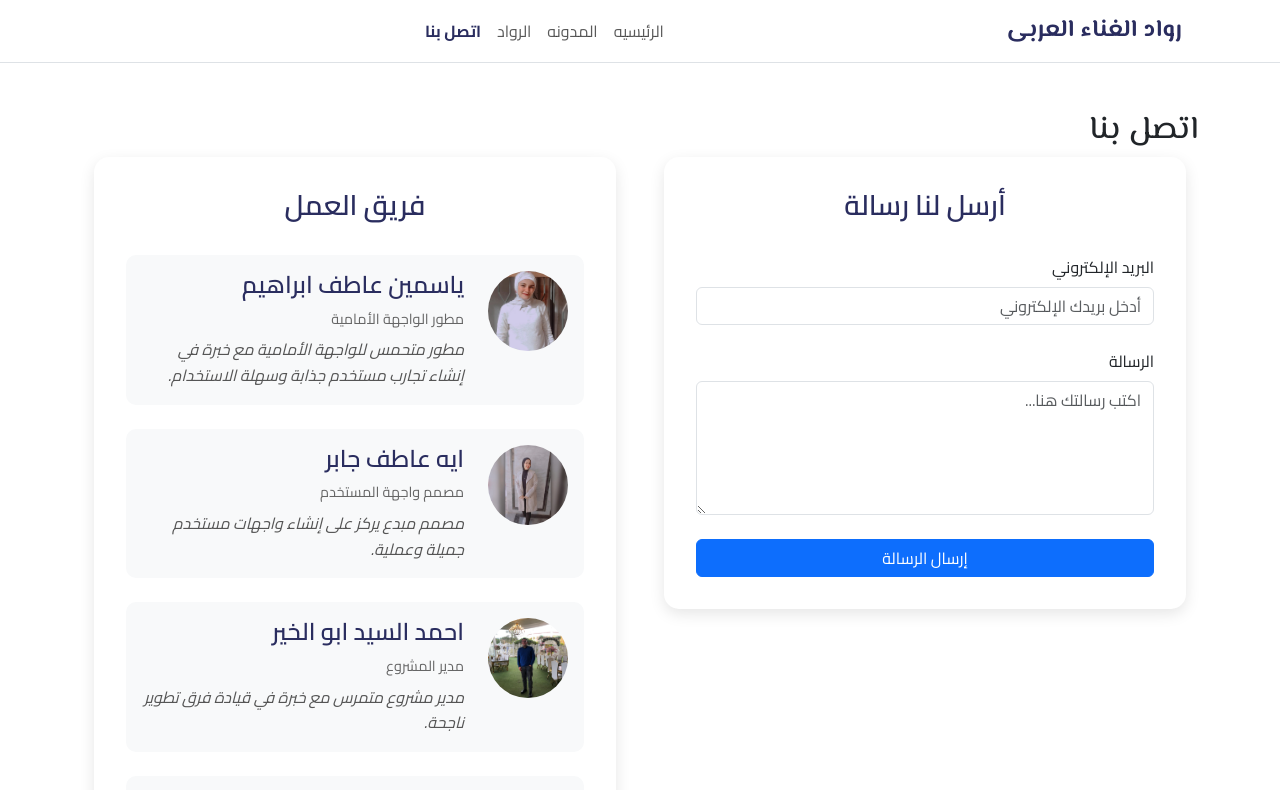
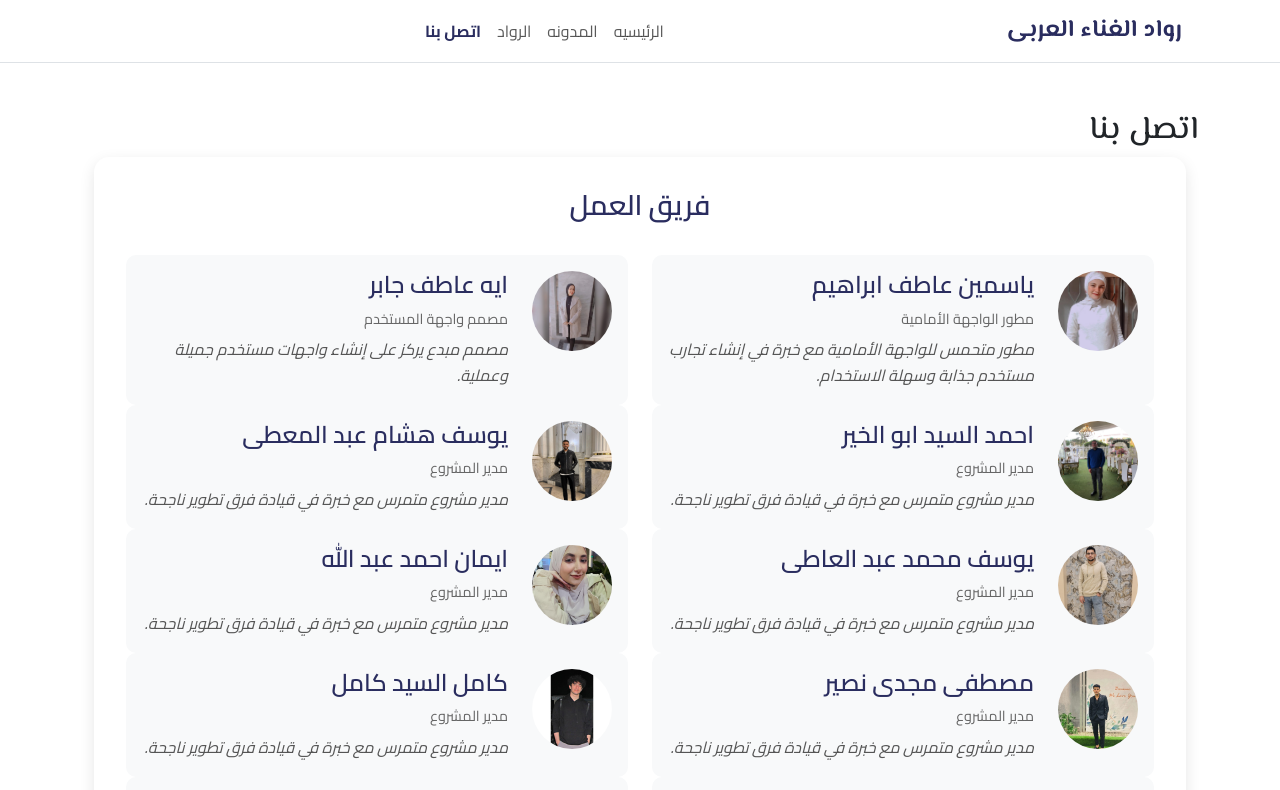
Before and after one commit to SaraAtf/finalProject, a React (Vite) app: page /contact-us in a window 1280 px wide. Shown: the top 790 px of the page. Built offline with nearby package versions, Linux system fonts and the light colour scheme.

Commit message:
finshed contact

```diff
--- a/src/pages/Contact.jsx
+++ b/src/pages/Contact.jsx
@@ -102,8 +102,33 @@ export function Contact() {
         <SharedSection title="اتصل بنا" className="contact-page">
             <Container>
                 <Row className="g-5">
+                    {/* Team Members Section */}
+                    <Col md={12}>
+                        <div className={styles.teamSection}>
+                            <h3 className={styles.sectionTitle}>فريق العمل</h3>
+                            <div className={styles.teamMembers}>
+                                <div className="row">
+                                    {teamMembers.map( member => (
+                                        <Col md={6} key={member.id}>
+                                            <div key={member.id} className={styles.teamMember}>
+                                                <div className={styles.memberImage}>
+                                                    <img src={member.image} alt={member.name} />
+                                                </div>
+                                                <div className={styles.memberInfo}>
+                                                    <h4>{member.name}</h4>
+                                                    <p className={styles.role}>{member.role}</p>
+                                                    <p className={styles.quote}>{member.quote}</p>
+                                                </div>
+                                            </div>
+                                        </Col>
+                                    ) )}
+                                </div>
+
+                            </div>
+                        </div>
+                    </Col>
                     {/* Contact Form Section */}
-                    <Col md={6}>
+                    <Col md={12}>
                         <div className={styles.contactForm}>
                             <h3 className={styles.sectionTitle}>أرسل لنا رسالة</h3>
                             <Form onSubmit={handleSubmit}>
@@ -137,26 +162,7 @@ export function Contact() {
                         </div>
                     </Col>
 
-                    {/* Team Members Section */}
-                    <Col md={6}>
-                        <div className={styles.teamSection}>
-                            <h3 className={styles.sectionTitle}>فريق العمل</h3>
-                            <div className={styles.teamMembers}>
-                                {teamMembers.map( member => (
-                                    <div key={member.id} className={styles.teamMember}>
-                                        <div className={styles.memberImage}>
-                                            <img src={member.image} alt={member.name} />
-                                        </div>
-                                        <div className={styles.memberInfo}>
-                                            <h4>{member.name}</h4>
-                                            <p className={styles.role}>{member.role}</p>
-                                            <p className={styles.quote}>{member.quote}</p>
-                                        </div>
-                                    </div>
-                                ) )}
-                            </div>
-                        </div>
-                    </Col>
+
                 </Row>
             </Container>
         </SharedSection>
```
